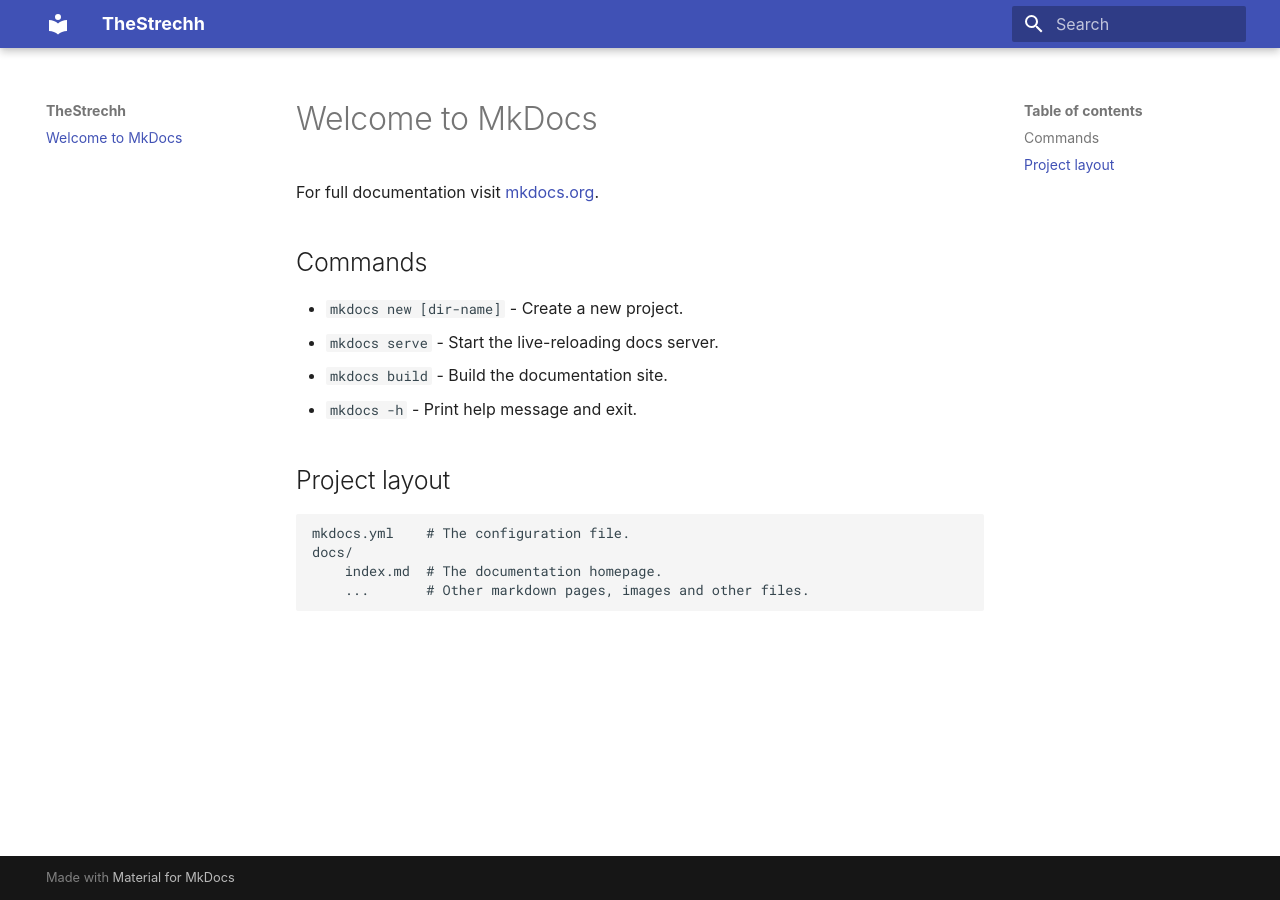
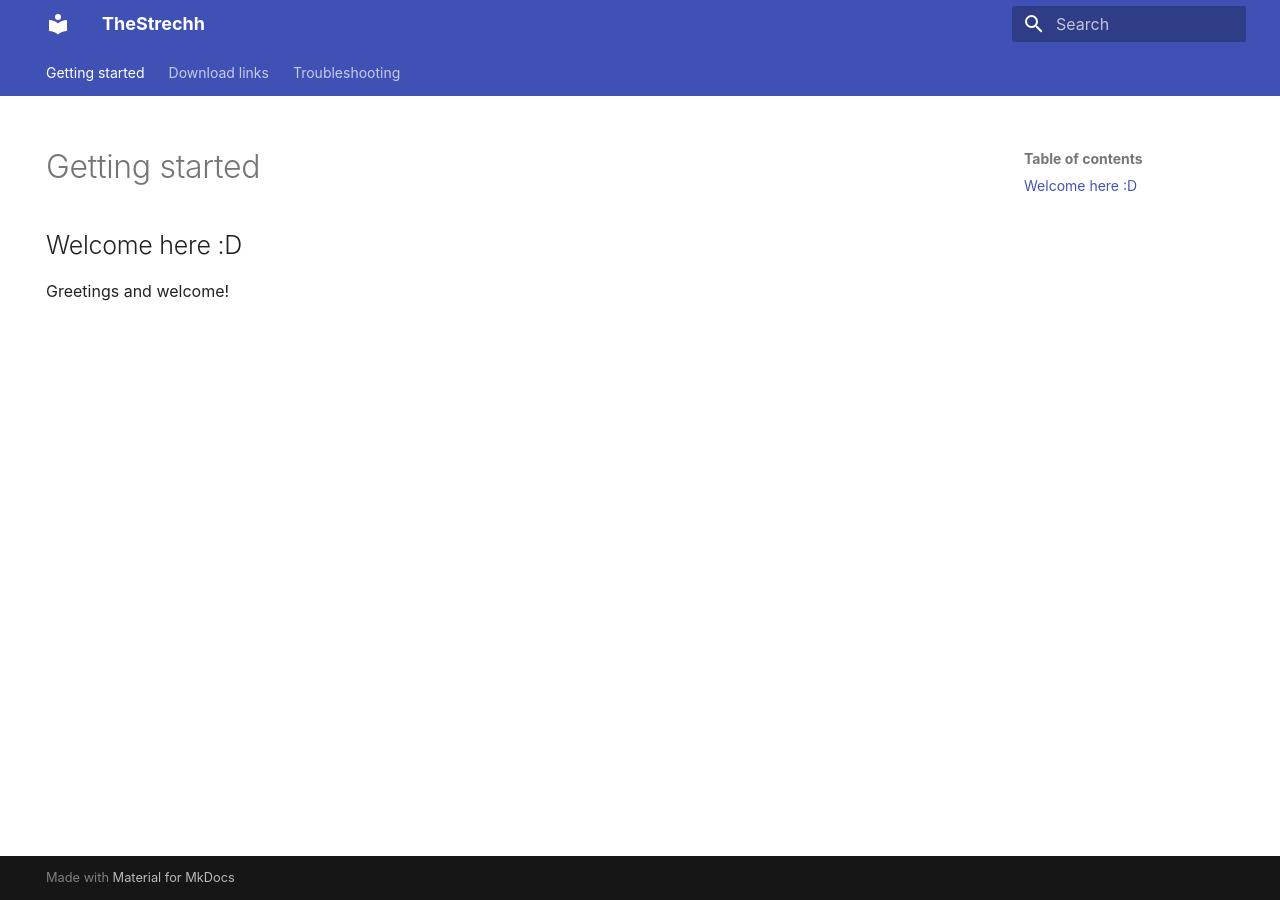
Before and after one commit to ItsTheStrechh/ItsTheStrechh.github.io, an MkDocs documentation site: the page built from docs/index.md, in a window 1280 px wide. Built offline with MkDocs 1.6.1 and Material for MkDocs 9.7.7, drawn with Linux system fonts in a browser that asks for light colours; some web fonts are replaced.

Commit message:
Initial push navbar

```diff
--- a/docs/index.md
+++ b/docs/index.md
@@ -1,17 +1,10 @@
-# Welcome to MkDocs
+---
+hide:
+  - navigation
+---
 
-For full documentation visit [mkdocs.org](https://www.mkdocs.org).
+# Getting started
 
-## Commands
+## Welcome here :D
 
-* `mkdocs new [dir-name]` - Create a new project.
-* `mkdocs serve` - Start the live-reloading docs server.
-* `mkdocs build` - Build the documentation site.
-* `mkdocs -h` - Print help message and exit.
-
-## Project layout
-
-    mkdocs.yml    # The configuration file.
-    docs/
-        index.md  # The documentation homepage.
-        ...       # Other markdown pages, images and other files.
+Greetings and welcome!
--- a/mkdocs.yml
+++ b/mkdocs.yml
@@ -1,6 +1,18 @@
 site_name: TheStrechh
+
+markdown_extensions:
+  - toc:
+      permalink: true
 
 theme:
   name: material
   font:
     text: Ysabeau Office
+
+  features:
+    - navigation.tabs
+
+nav:
+    - Getting started: 'index.md'
+    - Download links: 'downloads.md'
+    - Troubleshooting: 'troubleshooting.md'
```
Also changed, not shown: docs/downloads.md (added, +6 -0 lines), docs/troubleshooting.md (added, +6 -0 lines).
